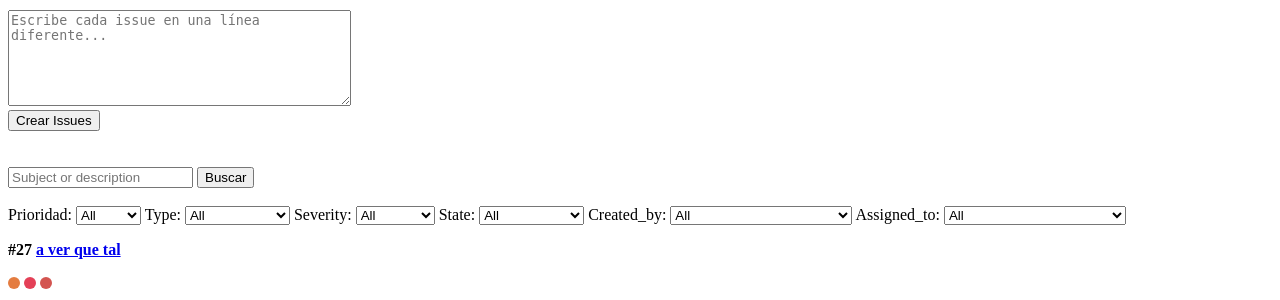
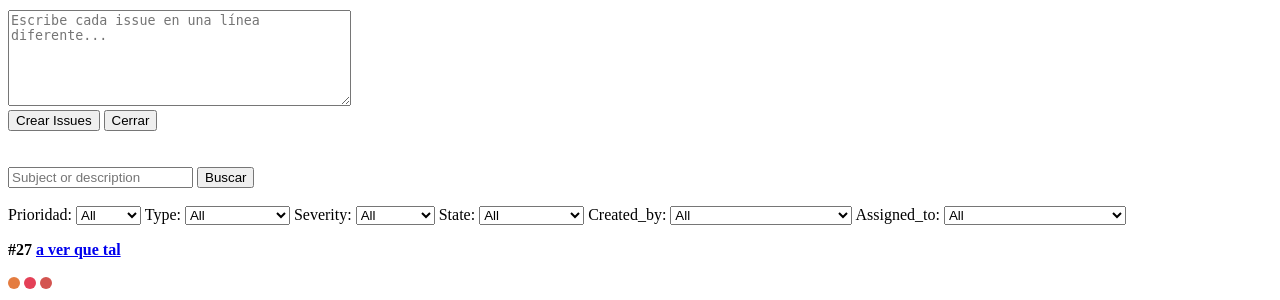
Before and after one commit to it22b-ASW-Project/Boreal-forest, a Django app: page /issues/ in a window 1280 px wide, after a click on "Bulk Insert". Shown: the part 148-448 px from the top of the page. Run offline with Django 5.2, Linux system fonts and the light colour scheme; data comes from the database, SQL or seed files in the repository.

Commit message:
boton cancel bulk

```diff
--- a/homepage/templates/showAllIssues.html
+++ b/homepage/templates/showAllIssues.html
@@ -32,7 +32,7 @@
     <form method="POST">
       {% csrf_token %}
       {{ bulkForm }}
-      <button type="submit">Crear Issues</button>
+      <button type="submit">Crear Issues</button> <button onclick="document.getElementById('bulkForm').style.display = 'none';">Cerrar</button>
     </form>
   </div>
 
```
